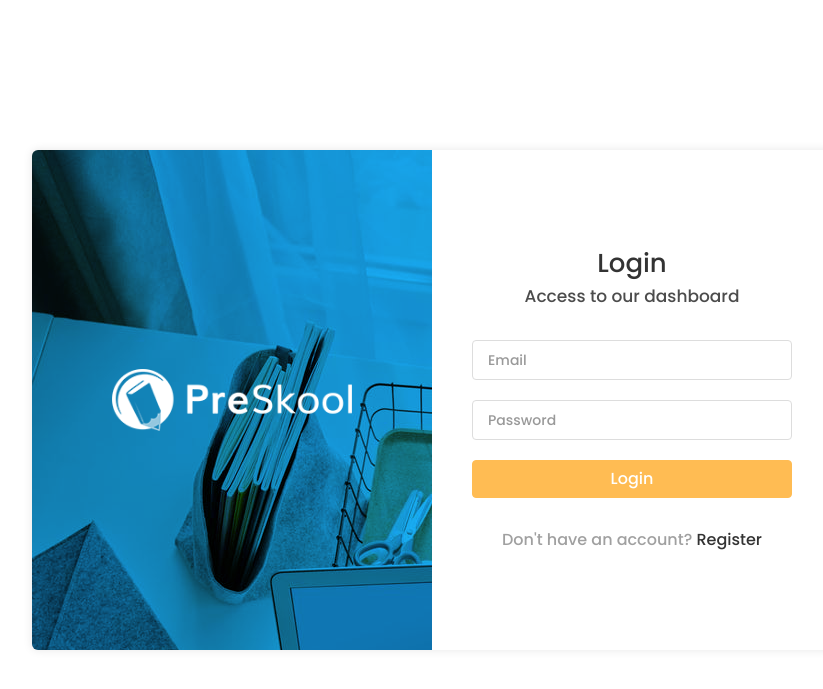
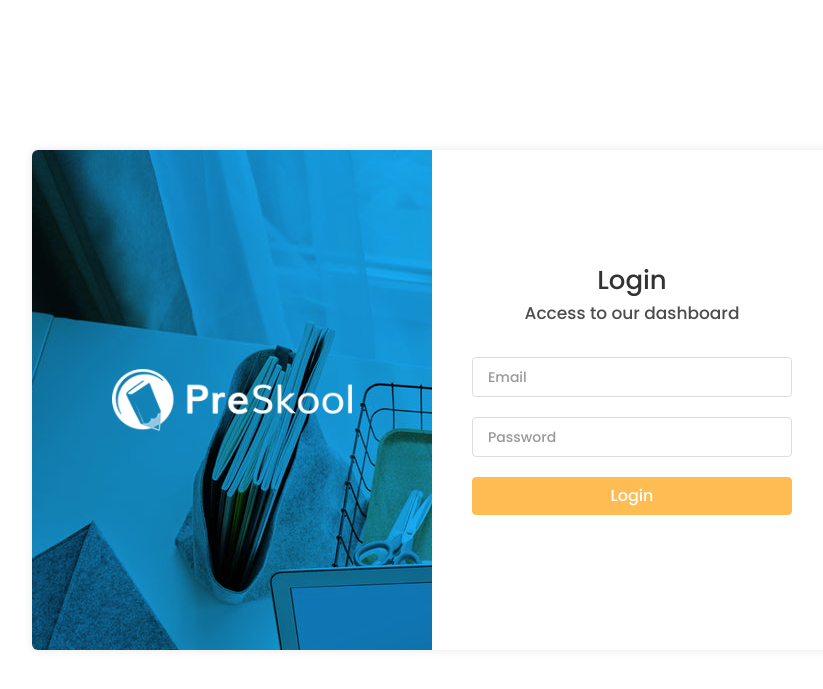
Before and after one commit to RAKIB6348/my_django_project, a Django app: page / in a window 1280 px wide. Shown: the top 689 px of the page, without its empty margins (208-1031 px from the left). Run offline with Django 5.2, Linux system fonts and the light colour scheme; some libraries are stand-ins or nearby versions.

Commit message:
remove don't have account

```diff
--- a/templates/auth/login.html
+++ b/templates/auth/login.html
@@ -48,7 +48,6 @@
                               <button class="btn btn-primary btn-block" type="submit">Login</button>
                            </div>
                         </form>
-                        <div class="text-center dont-have">Don't have an account? <a href="{% url 'auth_user:login' %}">Register</a></div>
                      </div>
                   </div>
                </div>
```
